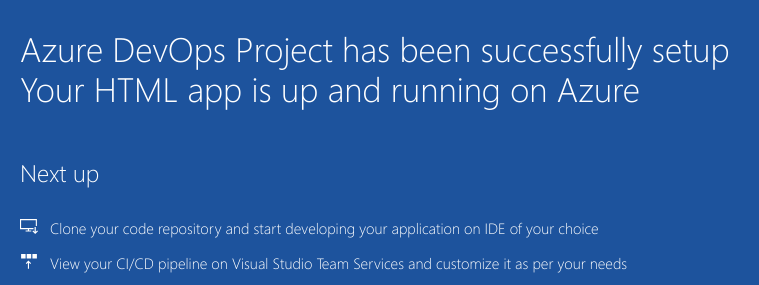
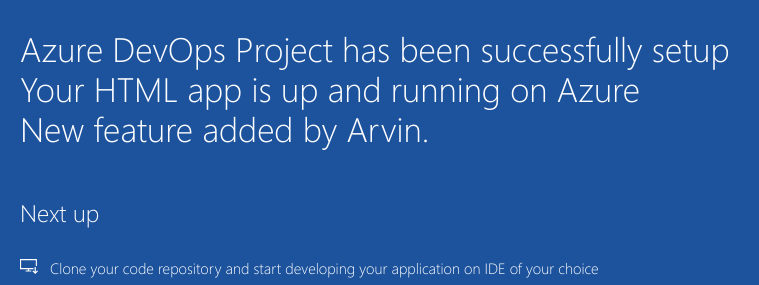
Before and after one commit to arvinemadi/DevOpsProjects, a plain HTML site: page Project1/index.html in a window 1280 px wide. Shown: the part 442-727 px from the top of the page, 205-964 px from the left. Drawn offline with Linux system fonts and the light colour scheme.

Commit message:
New feature added

```diff
--- a/Project1/index.html
+++ b/Project1/index.html
@@ -21,6 +21,7 @@
                 <div class="success-text">Success!</div>
                 <div class="description line-1"> Azure DevOps Project has been successfully setup</div>
                 <div class="description line-2"> Your HTML app is up and running on Azure</div>
+		<div class="description line-3"> New feature added by Arvin.</div>
                 <div class="next-steps-container">
                     <div class="next-steps-header">Next up</div>
                     <div class="next-steps-body">
```
